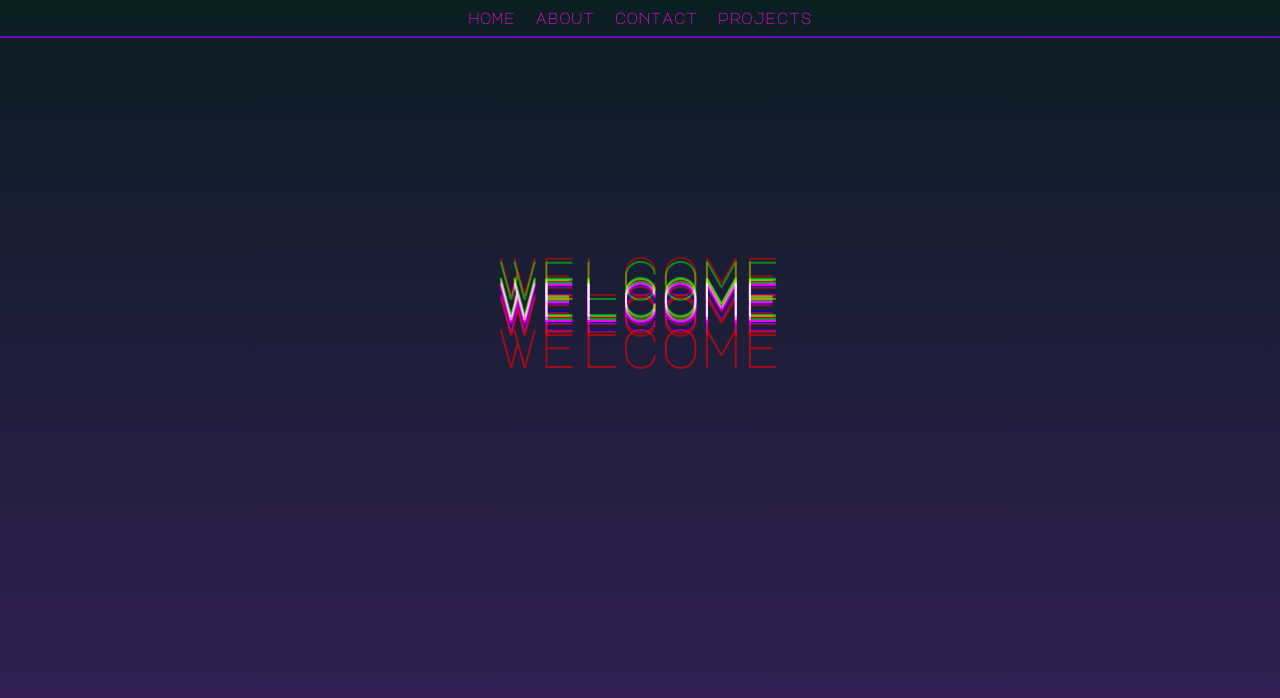
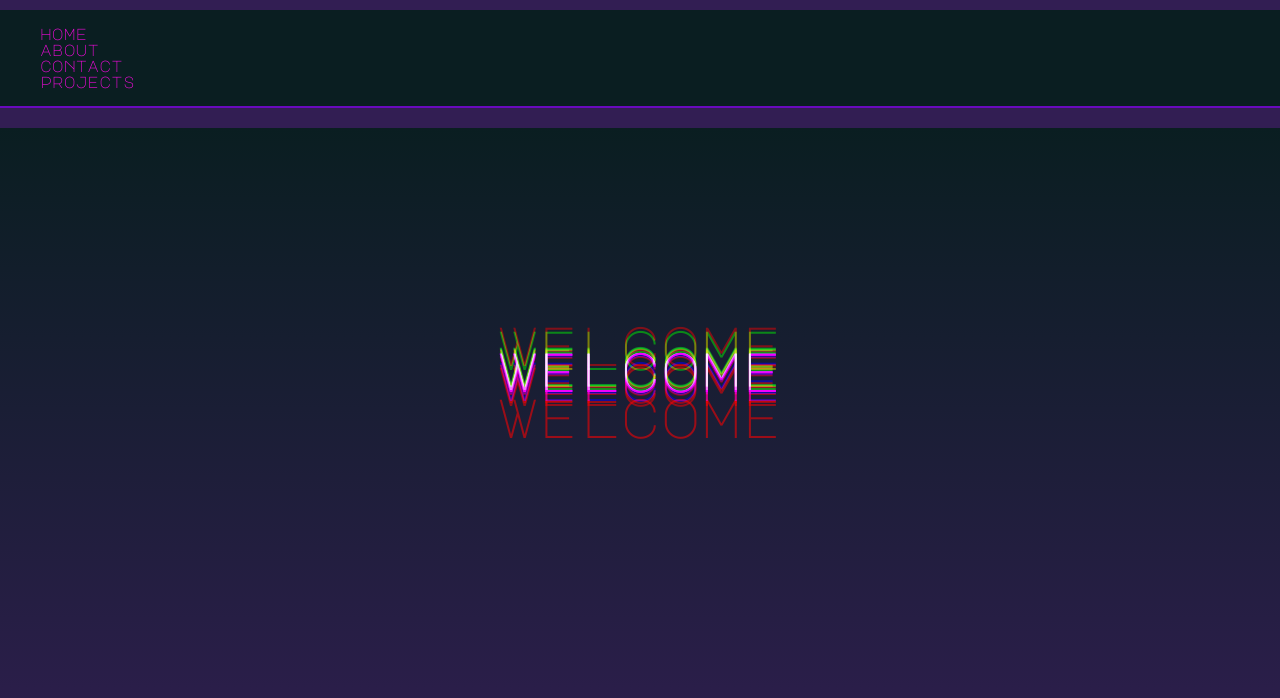
Before and after one commit to hwatton/short-portfolio, a React (Create React App) app: page / in a window 1280 px wide. Shown: the top 698 px of the page. Built offline with nearby package versions, Linux system fonts and the light colour scheme.

Commit message:
adding router

```diff
--- a/package.json
+++ b/package.json
@@ -11,6 +11,7 @@
     "framer-motion": "^4.1.17",
     "react": "^17.0.2",
     "react-dom": "^17.0.2",
+    "react-router-dom": "^5.3.0",
     "react-scripts": "4.0.3",
     "web-vitals": "^1.1.2"
   },
--- a/src/App.css
+++ b/src/App.css
@@ -15,7 +15,8 @@
 
 #navBar {
   display: inline-block;
-  padding: 0px 0px 10px 0px;
+  background-color: rgb(10,30,33);
+
   border-style: solid;
   border-width: 0px 0px 2px 0px;
   border-color: rgb(105,10,190);
@@ -23,8 +24,11 @@
   width: 100%;
 }
 
+#navBar li{
+  list-style-type: none;
+}
+
 #navBar a{
-  margin: 10px;
   color: rgb(255,10,230);
   text-decoration: none;
 }
--- a/src/App.js
+++ b/src/App.js
@@ -1,9 +1,9 @@
 
-import Main from "./components/main.jsx"
+import Routing from "./components/routing/routingHome.jsx"
 
 function App() {
   return (
-    <Main/>
+    <Routing/>
   );
 }
 
--- a/src/components/main.jsx
+++ b/src/components/main.jsx
@@ -17,7 +17,7 @@
     style={{
       minHeight: window.height*0.9
     }}>
-      <Nav/>
+
 
     <AnimatePresence exitBeforeEnter>
         {showWelcome &&
@@ -41,7 +41,7 @@
         initial={{ opacity: 0 }}
            animate={{ opacity: 1 }}
            exit={{ opacity: 0 }}>
-      <BusinessCard
+      <Landing
       height={window.height}
       width={window.width}
       />
--- a/src/components/nav.jsx
+++ b/src/components/nav.jsx
@@ -1,15 +1,21 @@
 import "@fontsource/major-mono-display"
-
+import {
+    Link
+  } from "react-router-dom";
 
 function Nav() {
     return <div id={"navBar"}
     style={{
         fontFamily: "Major mono display"
     }}>
-        <a href="">home</a>
-        <a href="">about</a>
-        <a href="">contact</a>
-        <a href="">projects</a>
+        <ul>
+            <li>
+            <Link to="/">home</Link>
+            </li>
+            <li><Link to="/about">about</Link></li>
+            <li><Link to="/contact">contact</Link></li>
+            <li><Link to="/projects">projects</Link></li>
+            </ul>
 
     </div>
 }
--- /dev/null
+++ b/src/components/routing/routingHome.jsx
@@ -0,0 +1,46 @@
+import Nav from "../nav.jsx"
+import Main from "../main.jsx"
+import React from "react";
+import Contact from "../contact.jsx"
+import {
+  BrowserRouter as Router,
+  Switch,
+  Route,
+
+} from "react-router-dom";
+
+function Routing() {
+
+    return (
+        <Router>
+        <div>
+          <Nav/>
+
+
+          <Switch>
+            <Route path="/about">
+              <About />
+            </Route>
+            <Route path="/projects">
+              <Projects />
+            </Route>
+            <Route path="/contact">
+              <Contact />
+            </Route>
+            <Route path="/">
+              <Main />
+            </Route>
+          </Switch>
+        </div>
+      </Router>
+    )
+}
+
+function About() {
+    return <p>About</p>
+}
+function Projects() {
+    return <p>Projects</p>
+}
+
+export default Routing
```
Also changed, not shown: 1 other file (tests, documents, lock files or other folders).
